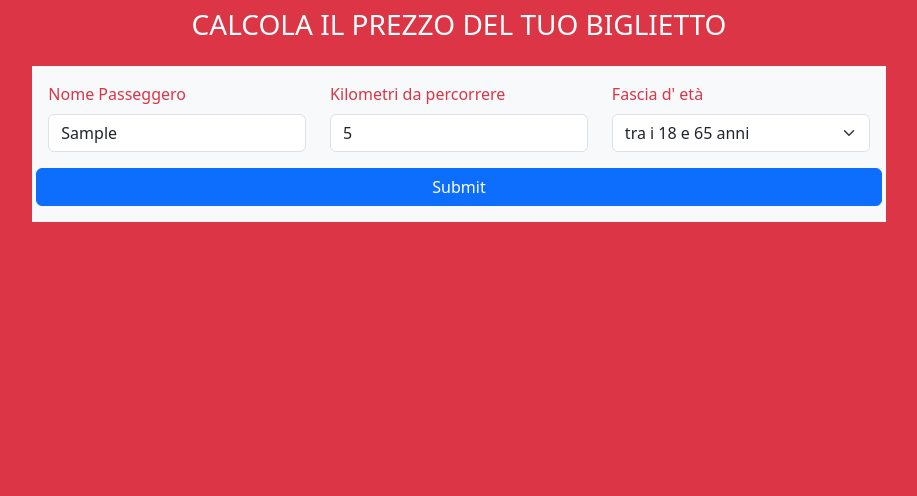
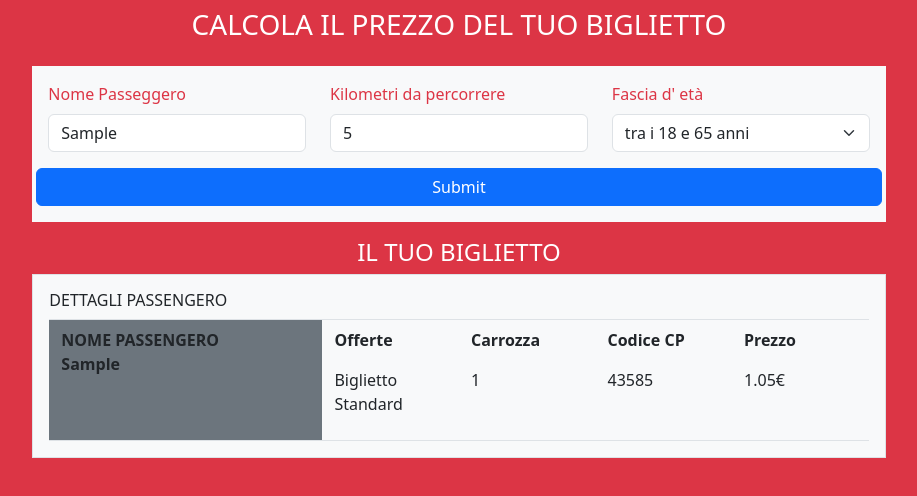
Before and after one commit to LorenzoGalimberti/js-biglietto-treno, a plain HTML site: page index.html in a window 1280 px wide. Both pictures are taken after typing "Sample", "5" into the empty fields and a click on the button "Submit". Shown: the whole page, without its empty margins (181-1098 px from the left). Drawn offline with nearby package versions, Linux system fonts and the light colour scheme.

Commit message:
ticket layout completed

```diff
--- a/index.html
+++ b/index.html
@@ -9,12 +9,15 @@
         integrity="sha384-9ndCyUaIbzAi2FUVXJi0CjmCapSmO7SnpJef0486qhLnuZ2cdeRhO02iuK6FUUVM" crossorigin="anonymous">
 
     <style>
-        .form-control:focus ,.form-select:focus{
+
+        .form-control:focus,
+        .form-select:focus {
             border-color: red;
             box-shadow: none;
             -webkit-box-shadow: none;
         }
-/*
+
+        /*
         .has-error .form-control:focus {
             box-shadow: none;
             -webkit-box-shadow: none;
@@ -33,7 +36,7 @@
                 <form class="row" onsubmit="submitForm(event)">
                     <div class="mb-3 col-4">
                         <label for="passengerName" class="form-label text-danger">Nome Passeggero</label>
-                        <input  type="text" class="form-control" id="passengerName">
+                        <input type="text" class="form-control" id="passengerName">
 
                     </div>
                     <div class="mb-3 col-4">
@@ -41,13 +44,13 @@
                         <input type="number" class="form-control" id="passengerKm">
                     </div>
                     <div class="mb-3 col-4">
-                        <label  class="form-label text-danger">Fascia d' età</label>
+                        <label class="form-label text-danger">Fascia d' età</label>
                         <select class="form-select" aria-label="Default select example">
-                            <option selected  value="standard">tra i 18 e 65 anni</option>
+                            <option selected value="standard">tra i 18 e 65 anni</option>
                             <option value="maggiore65">maggiore 65 anni</option>
                             <option value="minore18"> minore 18 anni</option>
 
-                          </select>
+                        </select>
                     </div>
 
                     <button type="submit" class="btn btn-primary">Submit</button>
@@ -55,10 +58,41 @@
 
             </div>
         </div>
-        <div class="row">
-            <div class="col-8 bg-light p-3 m-5 mx-auto d-none">
-                prezzo biglietto
+        <div class="row ">
+            <div class="col-12 text-white mx-auto">
+                <h4 class="text-center">IL TUO BIGLIETTO</h4>
             </div>
+            <div class="container col-8 bg-light p-3 border border-top" id="test">
+                <div>
+                    <h6>DETTAGLI PASSENGERO </h6>
+                </div>
+                <div class="container border-top border-bottom ">
+                    <div class="row">
+                        <div class="col-4 bg-secondary py-2">
+                            <p class="fw-bold fs-6">NOME PASSENGERO <br><span id="nameOutput"></span></p>
+                        </div>
+                        <div class="col-2 py-2">
+                            <p class="fw-bold">Offerte</p>
+                            <p id="ticketTypeOutput"> </p>
+                        </div>
+                        <div class="col-2 py-2">
+                            <p class="fw-bold">Carrozza</p>
+                            <p id="carrozzaOutput"></p>
+                        </div>
+                        <div class="col-2 py-2">
+                            <p class="fw-bold">Codice CP</p>
+                            <p id="codiceCPOutput"></p>
+                        </div>
+                        <div class="col-2 py-2">
+                            <p class="fw-bold">Prezzo </p>
+                            <p id="priceOutput">€</p>
+                        </div>
+                    </div>
+                </div>
+
+            </div>
+
+
         </div>
     </div>
 
--- a/js/main_bonus.js
+++ b/js/main_bonus.js
@@ -20,7 +20,9 @@ function submitForm(event) {
     const scontoOver=0.4;
     let categoriaBiglietto="Biglietto Standard";
     let prezzoBiglietto=0;
-    console.log(selectedOption);
+    const numeroCarrozza = Math.floor(Math.random() * 7) + 1;
+    const codiceCP = (Math.floor(Math.random() * 90000) + 10000).toString();
+    console.log(codiceCP);
 
 
     // logica
@@ -40,6 +42,14 @@ function submitForm(event) {
         prezzoBiglietto=(prezzoKm*passengerKilometers).toFixed(2);
 
     }
-    console.log(prezzoBiglietto)
+    console.log(prezzoBiglietto);
+    console.log(categoriaBiglietto);
+
+    //INSERIMENTO DEI VALORI TROVATI
+    document.getElementById('nameOutput').innerHTML=userName;
+    document.getElementById('ticketTypeOutput').innerHTML=categoriaBiglietto;
+    document.getElementById('carrozzaOutput').innerHTML=numeroCarrozza;
+    document.getElementById('codiceCPOutput').innerHTML=codiceCP;
+    document.getElementById('priceOutput').prepend(prezzoBiglietto);
 
 }
```
